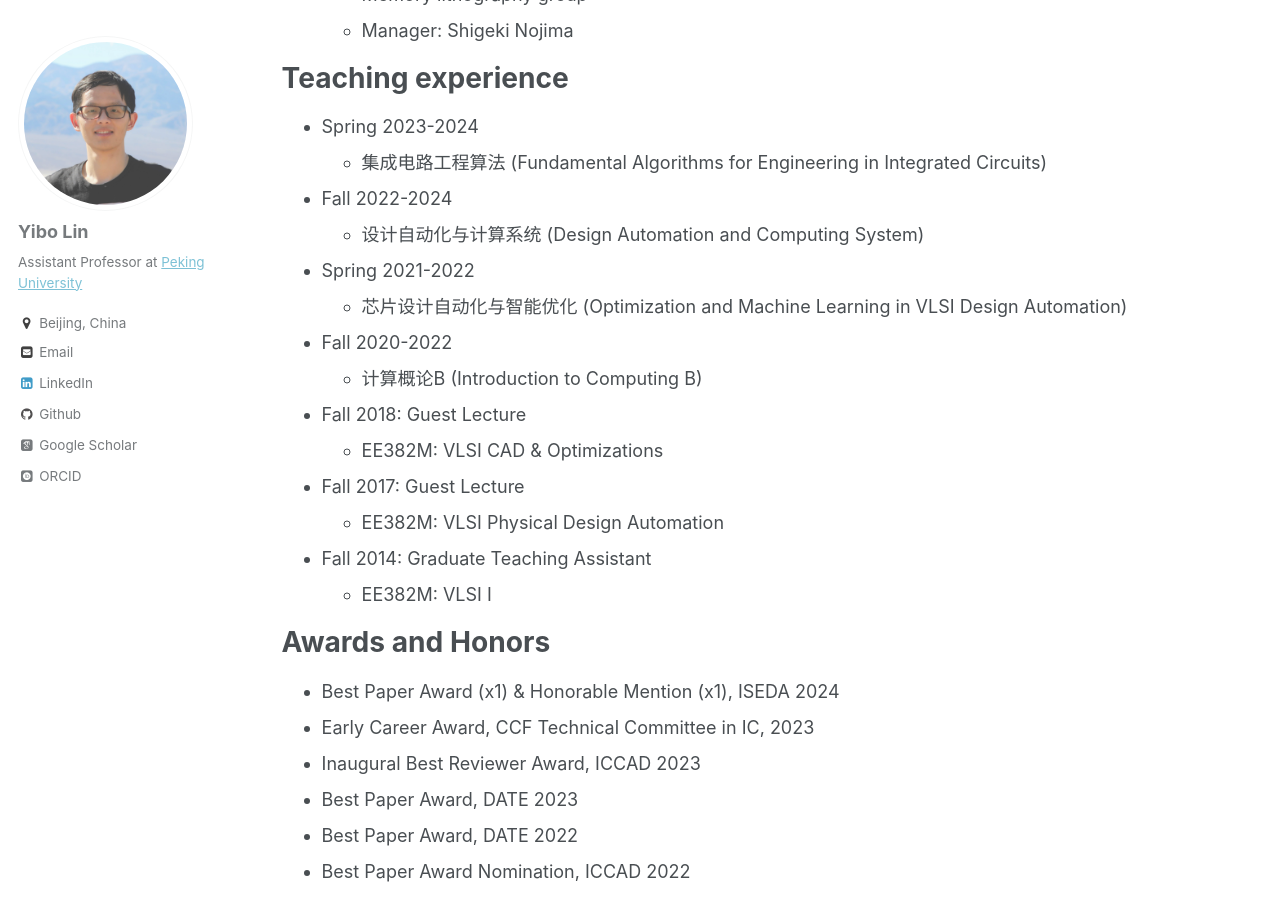
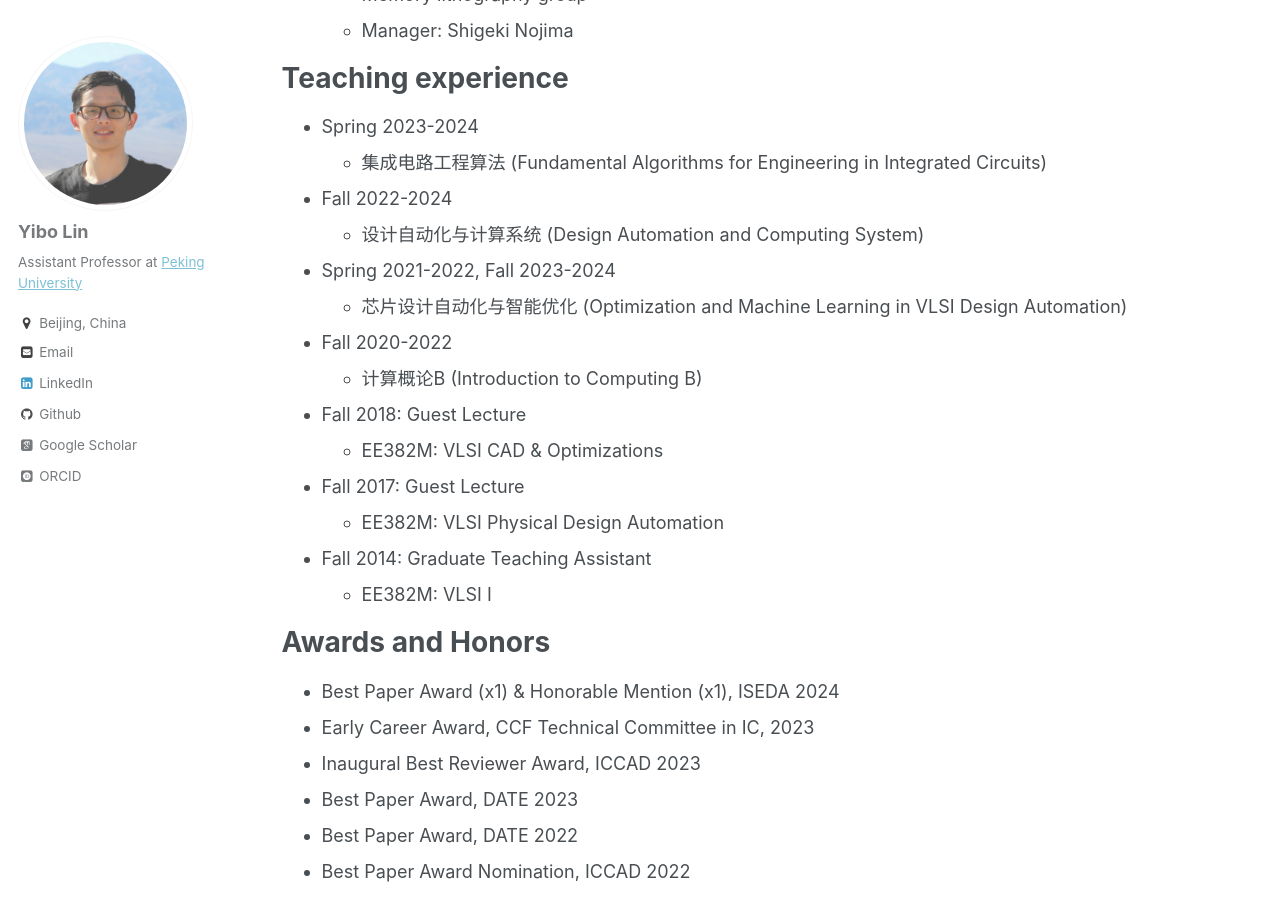
Before and after one commit to limbo018/limbo018.github.io, a Jekyll site: the page built from _pages/cv.md, in a window 1280 px wide and 900 px high, scrolled down 1651 px. Built offline with Jekyll 4.4.1, drawn with Linux system fonts in a browser that asks for light colours; some web fonts are replaced.

Commit message:
update teaching

```diff
--- a/_pages/cv.md
+++ b/_pages/cv.md
@@ -72,7 +72,7 @@ Teaching experience
 * Fall 2022-2024
   * 设计自动化与计算系统 (Design Automation and Computing System)
 
-* Spring 2021-2022
+* Spring 2021-2022, Fall 2023-2024
   * 芯片设计自动化与智能优化 (Optimization and Machine Learning in VLSI Design Automation)
 
 * Fall 2020-2022
```
Also changed, not shown: 4 other files.
